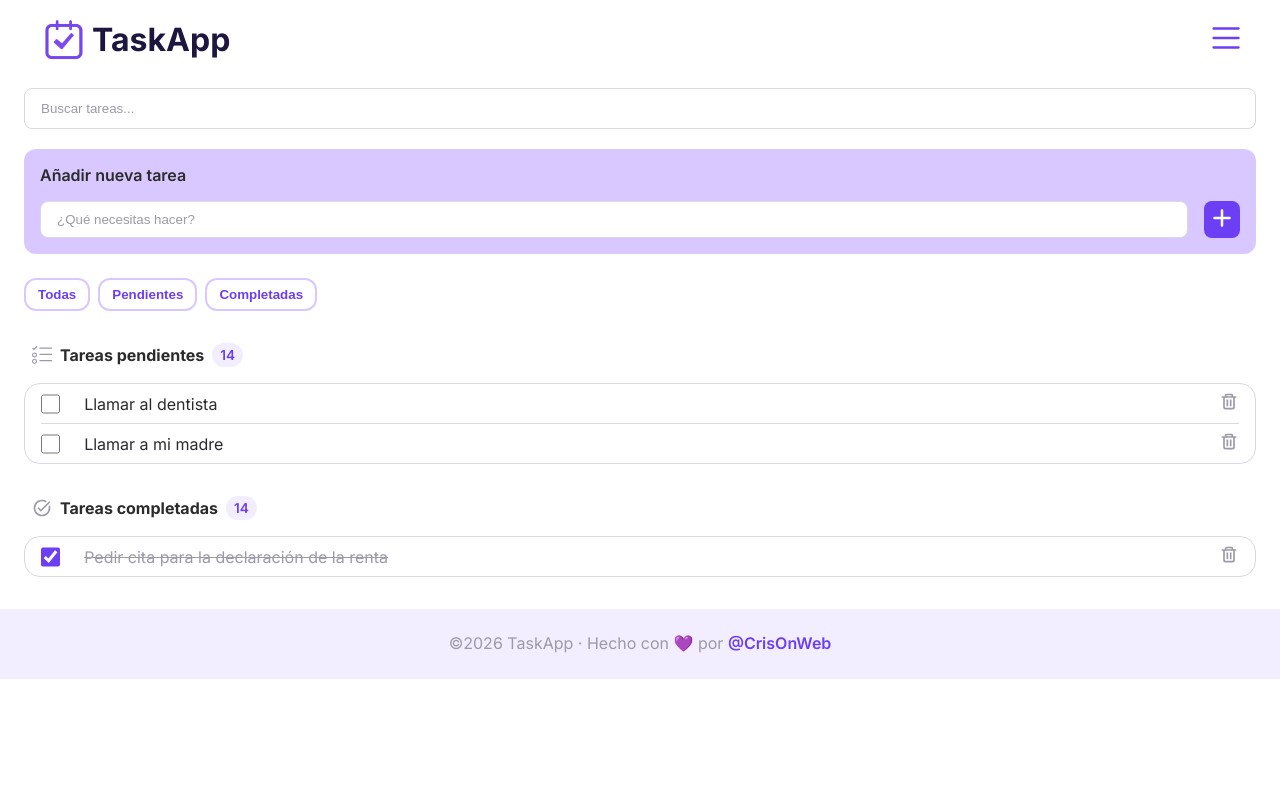
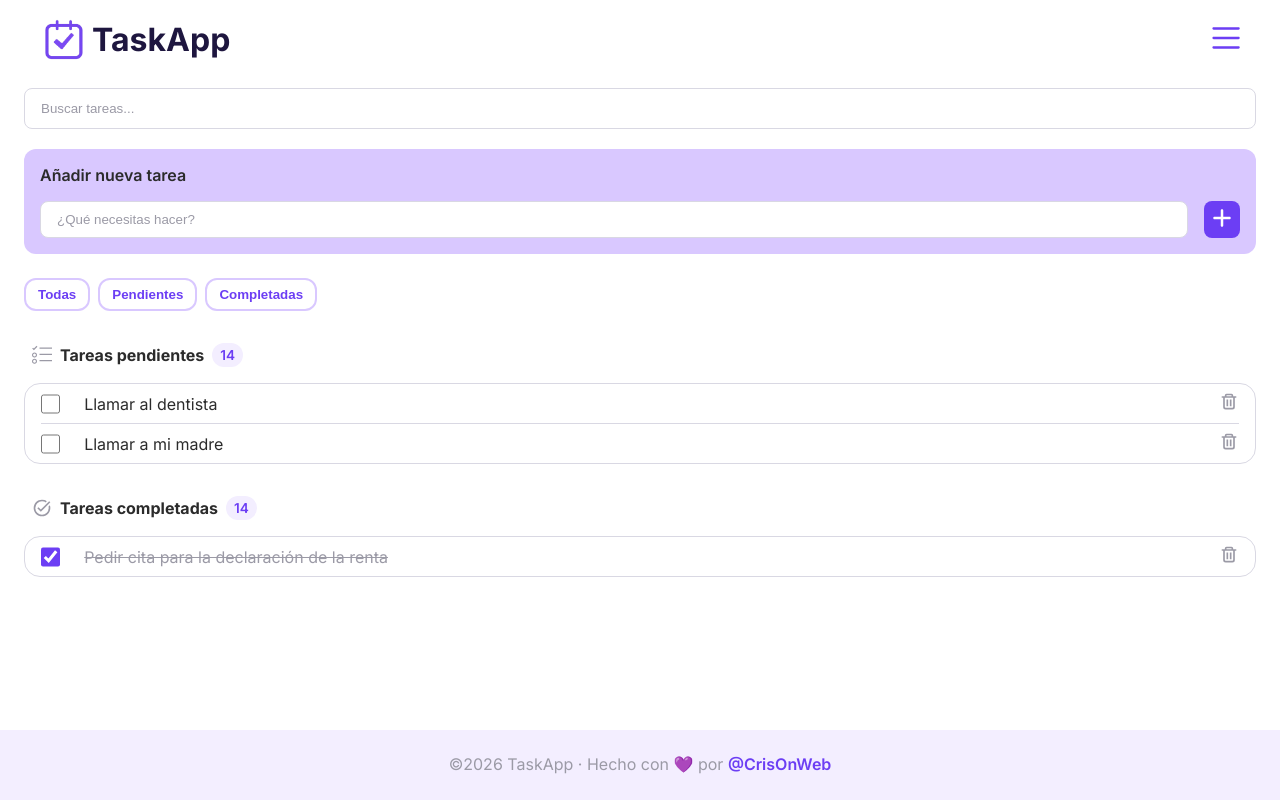
Before and after one commit to CrisOnWeb/TaskApp, a React (Vite) app: page / in a window 1280 px wide. Built offline with nearby package versions, Linux system fonts and the light colour scheme.

Commit message:
Refined the overall page styles.

```diff
--- a/src/components/App.jsx
+++ b/src/components/App.jsx
@@ -69,7 +69,7 @@ function App() {
   return (
     <>
       <Header search={search} setSearch={setSearch} />
-      <main>
+      <main className="main">
         <NewTask
           newTaskInput={newTaskInput}
           setNewTaskInput={setNewTaskInput}
--- a/src/styles/core/_globals.scss
+++ b/src/styles/core/_globals.scss
@@ -5,3 +5,13 @@ body {
   font-weight: var(--font-weight-regular);
   font-style: normal;
 }
+
+#root {
+  display: flex;
+  flex-direction: column;
+  min-height: 100vh;
+}
+
+.main {
+  flex-grow: 1;
+}
```
